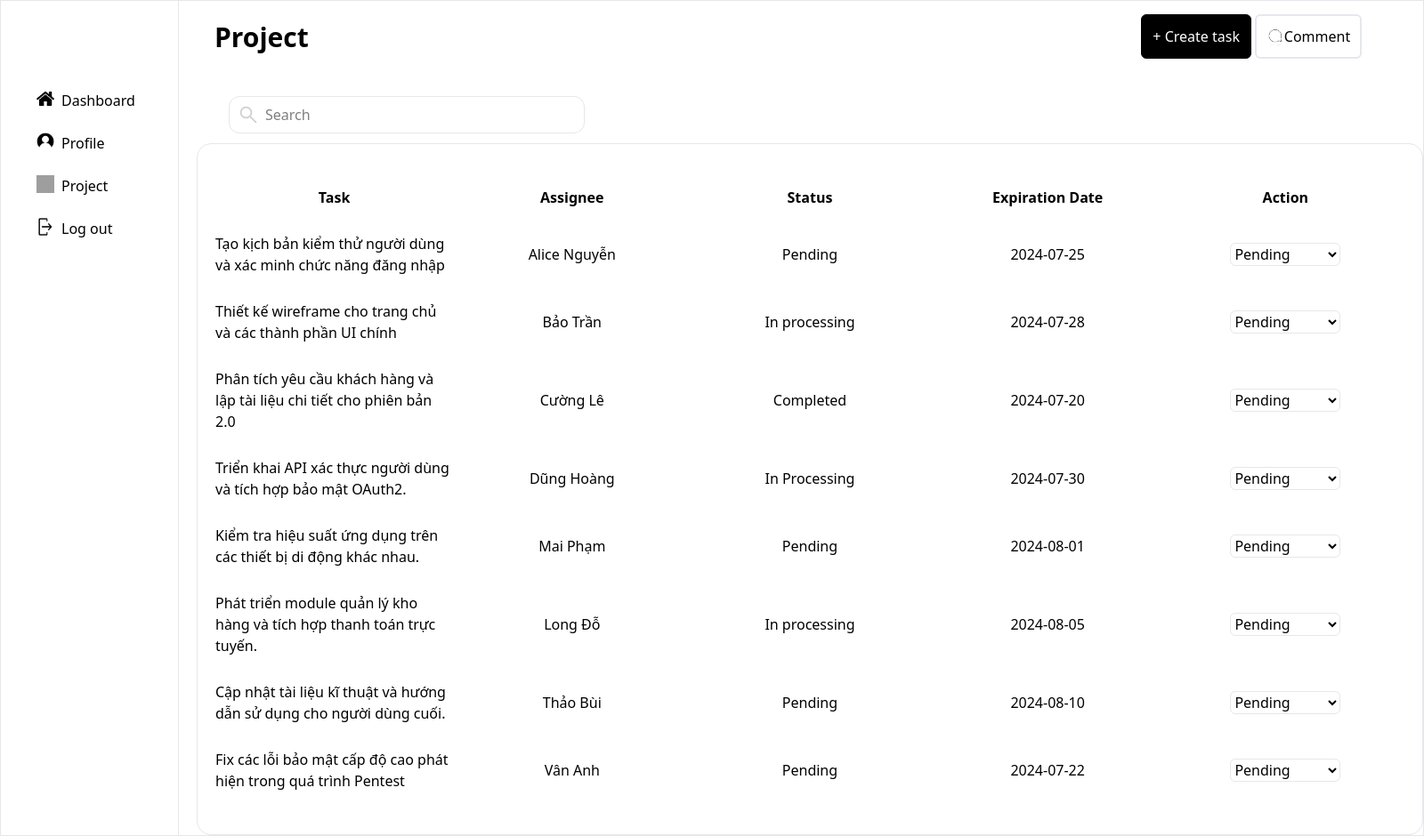
After one commit to DaoKhanhNinh-B23DCCN632/Team-Task-Management, a Django app: page /task/ in a window 1600 px wide. The commit adds this page. Shown: the whole page at 89% size. Run offline with Django 5.2, Linux system fonts and the light colour scheme; style sheets or scripts are compiled from the project's sources; grey boxes are pictures that could not be loaded.

Commit message:
URL Routing

```diff
--- a/backend/main/templates/main/login.html
+++ b/backend/main/templates/main/login.html
@@ -24,7 +24,7 @@
         </form>
         <a href="" class="text-right text-sm underline text-blue-400">Forgot password ?</a>
         <br>
-        <button class="border-2 border-solid bg-black rounded-md hover:bg-black-700"><a href="http://localhost:5173/frontend/pages/dashboard.html"><span style="color: white;">Sign In</span></a></button>
+        <button class="border-2 border-solid bg-black rounded-md hover:bg-black-700"><a href="{% url 'dashboard' %}"><span style="color: white;">Sign In</span></a></button>
       </div>
     </div>
     {% endblock %}
--- /dev/null
+++ b/backend/main/templates/main/task.html
@@ -0,0 +1,230 @@
+<!doctype html>
+<html lang="en">
+  <head>
+    <meta charset="UTF-8" />
+    <meta name="viewport" content="width=device-width, initial-scale=1.0" />
+    <link rel="stylesheet" href="..\assets\css\dashboard.css" />
+  </head>
+  <body>
+    <div
+      class="border border-gray-200 grid grid-flow-col grid-cols-[50_1fr_1fr_1fr_1fr] grid-rows-[80px_80px_1fr_1fr] min-h-screen"
+    >
+      <!----------------------------
+        side bar
+        ------------------------------>
+      <div
+        class="bg-white-200 border-r border-r-gray-200 pt-25 pl-10 pr-10 row-span-4 @md: pl-10 pr-10 w-50"
+      >
+        <!-- dashboard side bar -->
+        <div class="flex flex-row">
+          <img
+            src="..\assets\icons\dashboard.png"
+            alt="dashboard icon"
+            class="w-5 h-5 mr-2"
+          />
+          <a href="http://localhost:5173/frontend/pages/dashboard.html"
+            >Dashboard</a
+          >
+        </div>
+        <br />
+        <!-- projile -->
+        <div class="flex flex-row">
+          <img
+            src="..\assets\icons\profile.png"
+            alt="profile icon"
+            class="w-5 h-5 mr-2"
+          />
+          <a href="http://localhost:5173/frontend/pages/update_per_info.html"
+            >Profile</a
+          >
+        </div>
+        <br />
+        <!-- project -->
+        <div class="flex flex-row">
+          <img
+            src="..\assets\icons\project.png"
+            alt="project icon"
+            class="w-5 h-5 mr-2"
+          />
+          <a href="http://localhost:5173/frontend/pages/project.html">Project</a>
+        </div>
+        <br />
+        <!-- calendar -->
+        <div class="flex flex-row">
+            <img src="..\assets\icons\logout.png" alt="project icon" class="w-5 h-5 mr-2">
+            <a href="http://localhost:5173/frontend/pages/login.html">Log out</a>
+        </div>
+      </div>
+      <!-----------------------
+        header
+        ------------------------->
+      <div
+        class="bg-white-200 col-span-4 items-center border-white flex flex-row p-10 justify-between w-[1369px]"
+      >
+        <div><h1 class="text-[30px] font-bold">Project</h1></div>
+        <div class="flex flex-row gap-1">
+          <div class="border p-3 bg-black rounded-md">
+            <div><a href="http://localhost:5173/frontend/pages/create_task.html"><span class="text-white">+ Create task</span></a></div>
+          </div>
+          <div class="flex flex-row border-2 border-gray-200 items-center w-30 justify-center rounded-md">
+            <div><img src="..\assets\icons\comment.jpg" alt="comment icon" class="w-5"></div>
+            <div><a href=""><span>Comment</span></a></div>
+          </div>
+        </div>
+      </div>
+      <!------------------------
+        overview
+        ------------------------->
+      <div class="col-span-4 row-span-1 flex flex-row items-center rounded-xl mt-2 ml-4 mr-4 p-10 w-[1356px] h-20">
+        <div class="relative">
+          <div class="absolute inset-y-0 left-0 flex items-center pl-3 pointer-events-auto">
+            <img src="..\assets\icons\search.png" alt="search icon" class="h-5 w-5" />
+          </div>
+          <input
+            type="text"
+            class="pl-10 pr-3 py-2 border border-gray-200 rounded-xl w-100"
+            placeholder="Search"
+          />
+        </div>
+      </div>
+      <!-------------------------
+         main content
+         ------------------------->
+        <div class="border border-gray-200 row-start-3 row-span-2 col-start-2 col-span-4 p-5 ml-5 rounded-2xl">
+            <table class="table-fixed w-full border-separate border-spacing-x-0 border-spacing-y-7">
+                <thead>
+                    <tr>
+                        <th>Task</th>
+                        <th>Assignee</th>
+                        <th>Status</th>
+                        <th>Expiration Date</th>
+                        <th>Action</th>
+                    </tr>
+                </thead>
+                <tbody>
+                    <tr>
+                        <td>Tạo kịch bản kiểm thử người dùng và xác minh chức năng đăng nhập</td>
+                        <td class="text-center">Alice Nguyễn</td>
+                        <td class="text-center">Pending</td>
+                        <td class="text-center">2024-07-25</td>
+                        <td class="text-center">
+                            <div>
+                                <select class="border border-gray-200 rounded-md">
+                                    <option value="pending">Pending</option>
+                                    <option value="in processing">In Processing</option>
+                                    <option value="completed">Completed</option>
+                                </select>
+                            </div>
+                        </td>
+                    </tr>
+                    <tr>
+                        <td>Thiết kế wireframe cho trang chủ và các thành phần UI chính</td>
+                        <td class="text-center">Bảo Trần</td>
+                        <td class="text-center">In processing</td>
+                        <td class="text-center">2024-07-28</td>
+                        <td class="text-center">
+                            <div>
+                                <select class="border border-gray-200 rounded-md">
+                                    <option value="pending">Pending</option>
+                                    <option value="in processing">In Processing</option>
+                                    <option value="completed">Completed</option>
+                                </select>
+                            </div>
+                        </td>
+                    </tr>
+                    <tr>
+                        <td>Phân tích yêu cầu khách hàng và lập tài liệu chi tiết cho phiên bản 2.0</td>
+                        <td class="text-center">Cường Lê</td>
+                        <td class="text-center">Completed</td>
+                        <td class="text-center">2024-07-20</td>
+                        <td class="text-center">
+                            <div>
+                                <select class="border border-gray-200 rounded-md">
+                                    <option value="pending">Pending</option>
+                                    <option value="in processing">In Processing</option>
+                                    <option value="completed">Completed</option>
+                                </select>
+                            </div>
+                        </td>
+                    </tr>
+                    <tr>
+                        <td>Triển khai API xác thực người dùng và tích hợp bảo mật OAuth2.</td>
+                        <td class="text-center">Dũng Hoàng</td>
+                        <td class="text-center">In Processing</td>
+                        <td class="text-center">2024-07-30</td>
+                        <td class="text-center">
+                            <div>
+                                <select class="border border-gray-200 rounded-md">
+                                    <option value="pending">Pending</option>
+                                    <option value="in processing">In Processing</option>
+                                    <option value="completed">Completed</option>
+                                </select>
+                            </div>
+                        </td>
+                    </tr>
+                    <tr>
+                        <td>Kiểm tra hiệu suất ứng dụng trên các thiết bị di động khác nhau.</td>
+                        <td class="text-center">Mai Phạm</td>
+                        <td class="text-center">Pending</td>
+                        <td class="text-center">2024-08-01</td>
+                        <td class="text-center">
+                            <div>
+                                <select class="border border-gray-200 rounded-md">
+                                    <option value="pending">Pending</option>
+                                    <option value="in processing">In Processing</option>
+                                    <option value="completed">Completed</option>
+                                </select>
+                            </div>
+                        </td>
+                    </tr>
+                    <tr>
+                        <td>Phát triển module quản lý kho hàng và tích hợp thanh toán trực tuyến.</td>
+                        <td class="text-center">Long Đỗ</td>
+                        <td class="text-center">In processing</td>
+                        <td class="text-center">2024-08-05</td>
+                        <td class="text-center">
+                            <div>
+                                <select class="border border-gray-200 rounded-md">
+                                    <option value="pending">Pending</option>
+                                    <option value="in processing">In Processing</option>
+                                    <option value="completed">Completed</option>
+                                </select>
+                            </div>
+                        </td>
+                    </tr>
+                    <tr>
+                        <td>Cập nhật tài liệu kĩ thuật và hướng dẫn sử dụng cho người dùng cuối.</td>
+                        <td class="text-center">Thảo Bùi</td>
+                        <td class="text-center">Pending</td>
+                        <td class="text-center">2024-08-10</td>
+                        <td class="text-center">
+                            <div>
+                                <select class="border border-gray-200 rounded-md">
+                                    <option value="pending">Pending</option>
+                                    <option value="in processing">In Processing</option>
+                                    <option value="completed">Completed</option>
+                                </select>
+                            </div>
+                        </td>
+                    </tr>
+                    <tr>
+                        <td>Fix các lỗi bảo mật cấp độ cao phát hiện trong quá trình Pentest</td>
+                        <td class="text-center">Vân Anh</td>
+                        <td class="text-center">Pending</td>
+                        <td class="text-center">2024-07-22</td>
+                        <td class="text-center">
+                            <div>
+                                <select class="border border-gray-200 rounded-md">
+                                    <option value="pending">Pending</option>
+                                    <option value="in processing">In Processing</option>
+                                    <option value="completed">Completed</option>
+                                </select>
+                            </div>
+                        </td>
+                    </tr>
+                </tbody>
+            </table>
+        </div>
+    </div>
+  </body>
+</html>
--- a/backend/main/urls.py
+++ b/backend/main/urls.py
@@ -3,5 +3,11 @@ from . import views
 
 urlpatterns = [
     path('', views.login, name='login'),
-    path('dashboard/', views.dashboard, name='dashboard')
+    path('dashboard/', views.dashboard, name='dashboard'),
+    path('change_password/', views.change_password, name='change_password'),
+    path('create_project/', views.create_project, name='create_project'),
+    path('create_task/', views.create_task, name='create_task'),
+    path('project/', views.project, name='project'),
+    path('task/', views.task, name='task'),
+    path('update_per_info/', views.update_per_info, name='update_per_info')
 ]
--- a/backend/main/views.py
+++ b/backend/main/views.py
@@ -1,10 +1,20 @@
 from django.shortcuts import render
 from django.http import HttpResponse
 
-# Create your views here.
 
 def login(request):
     return render(request, 'main/login.html')
-
 def dashboard(request):
     return render(request, 'main/dashboard.html')
+def change_password(request):
+    return render(request, 'main/change_password.html')
+def create_project(request):
+    return render(request, 'main/create_project.html')
+def create_task(request):
+    return render(request, 'main/create_task.html')
+def project(request):
+    return render(request, 'main/project.html')
+def task(request):
+    return render(request, 'main/task.html')
+def update_per_info(request):
+    return render(request, 'main/update_per_info.html')
```
Also changed, not shown: backend/main/templates/main/change_password.html (added, +82 -0 lines), backend/main/templates/main/create_project.html (added, +91 -0 lines), backend/main/templates/main/create_task.html (added, +89 -0 lines), backend/main/templates/main/project.html (added, +121 -0 lines), backend/main/templates/main/update_per_info.html (added, +111 -0 lines).
